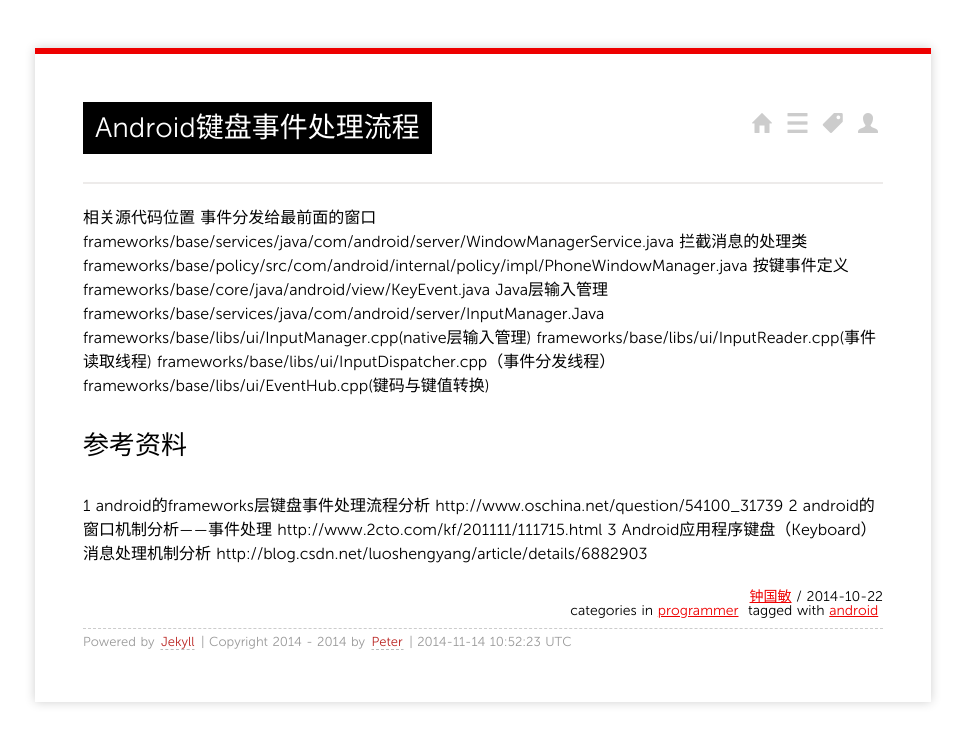
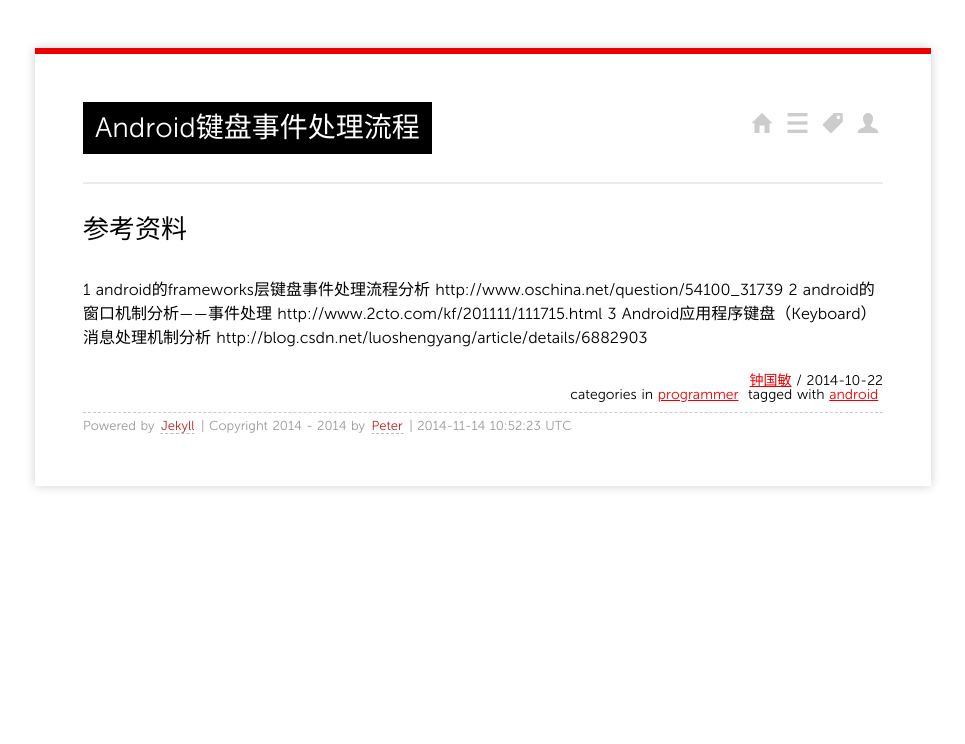
Before and after one commit to fengyr/blog, a Jekyll site: the page built from _posts/2014/2014-10-22-Android键盘事件处理流程.md, in a window 1280 px wide. Shown: the top 744 px of the page, without its empty margins (157-1122 px from the left). Built offline with Jekyll 4.4.1, drawn with Linux system fonts in a browser that asks for light colours; Markdown is read by kramdown in place of the engine named in the settings.

Commit message:
Update Android键盘事件处理流程.md

```diff
--- a/_posts/2014/2014-10-22-Android键盘事件处理流程.md
+++ b/_posts/2014/2014-10-22-Android键盘事件处理流程.md
@@ -11,19 +11,8 @@ tags:
 
 
 
-相关源代码位置
-事件分发给最前面的窗口
-frameworks/base/services/java/com/android/server/WindowManagerService.java
-拦截消息的处理类
-frameworks/base/policy/src/com/android/internal/policy/impl/PhoneWindowManager.java
-按键事件定义
-frameworks/base/core/java/android/view/KeyEvent.java
-Java层输入管理
-frameworks/base/services/java/com/android/server/InputManager.Java
-frameworks/base/libs/ui/InputManager.cpp(native层输入管理)
-frameworks/base/libs/ui/InputReader.cpp(事件读取线程)
-frameworks/base/libs/ui/InputDispatcher.cpp（事件分发线程）
-frameworks/base/libs/ui/EventHub.cpp(键码与键值转换)
+
+
 
 
 ##参考资料
```
